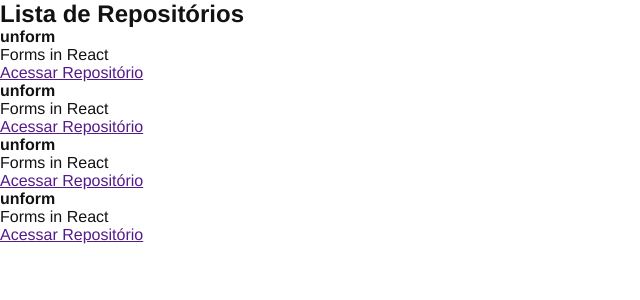
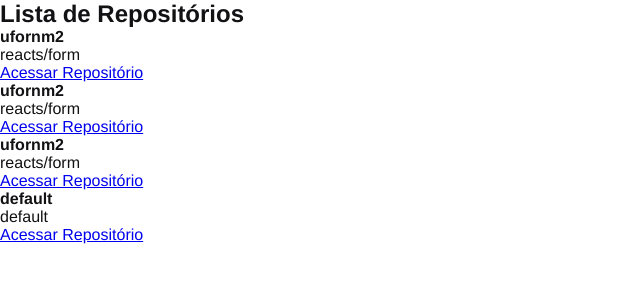
Before and after one commit to TarcisioCarvalho/Iginite-2021, a React app in the folder 01-fundamentos-reactjs/01-github-explorer/: page / in a window 1280 px wide. Shown: the top 300 px of the page, without its empty margins (0-640 px from the left). Built offline with nearby package versions, Linux system fonts and the light colour scheme.

Commit message:
Components and Properties

```diff
--- /dev/null
+++ b/01-fundamentos-reactjs/01-github-explorer/src/components/RepositoryItem.jsx
@@ -0,0 +1,13 @@
+import React from 'react'
+
+export const RepositoryItem = (props) => {
+  return (
+            <li>
+                <strong>{props.repository?.name ?? "default"}</strong>
+                <p>{props.repository?.description ?? "default"}</p>
+                <a href={props.repository?.link ?? "default"}>
+                    Acessar Repositório
+                </a>
+            </li>
+  )
+}
--- a/01-fundamentos-reactjs/01-github-explorer/src/components/RepositoryList.jsx
+++ b/01-fundamentos-reactjs/01-github-explorer/src/components/RepositoryList.jsx
@@ -1,38 +1,20 @@
 import React from 'react'
+import { RepositoryItem } from './RepositoryItem'
+const repository = {
+    name:"ufornm2",
+    description:"reacts/form",
+    link:"www.github.com"
+}
+export const RepositoryList = () => {
 
-export const RepositoryList = () => {
   return (
     <section className="repository-list">
         <h1>Lista de Repositórios</h1>
         <ul>
-            <li>
-                <strong>unform</strong>
-                <p>Forms in React</p>
-                <a href="">
-                    Acessar Repositório
-                </a>
-            </li>
-            <li>
-                <strong>unform</strong>
-                <p>Forms in React</p>
-                <a href="">
-                    Acessar Repositório
-                </a>
-            </li>
-            <li>
-                <strong>unform</strong>
-                <p>Forms in React</p>
-                <a href="">
-                    Acessar Repositório
-                </a>
-            </li>
-            <li>
-                <strong>unform</strong>
-                <p>Forms in React</p>
-                <a href="">
-                    Acessar Repositório
-                </a>
-            </li>
+            <RepositoryItem repository={repository}/>
+            <RepositoryItem repository={repository}/>
+            <RepositoryItem repository={repository}/>
+            <RepositoryItem/>
         </ul>
     </section>
   )
```
